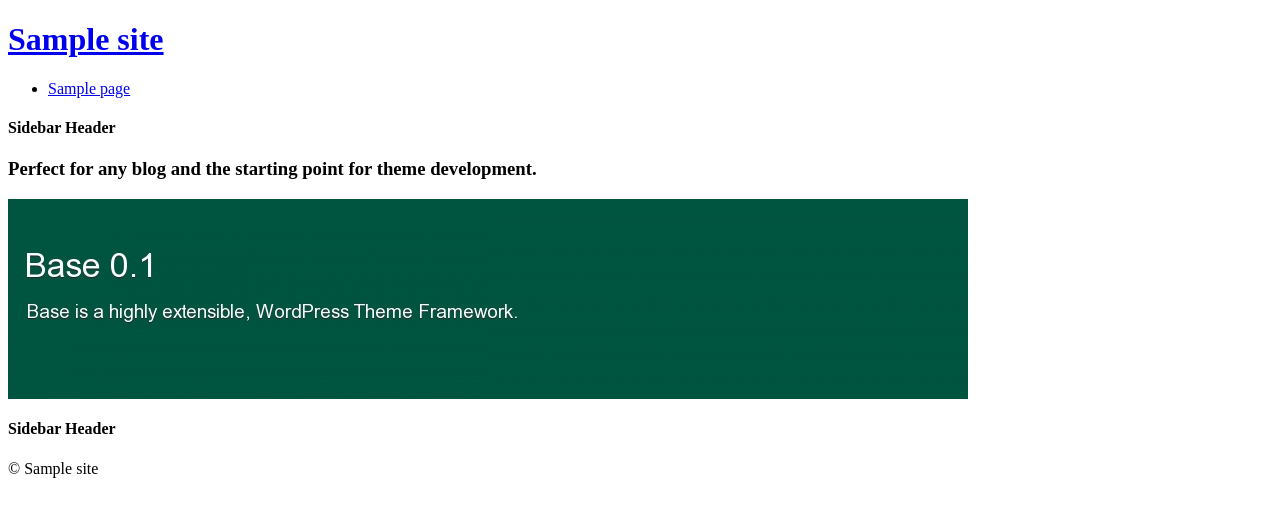
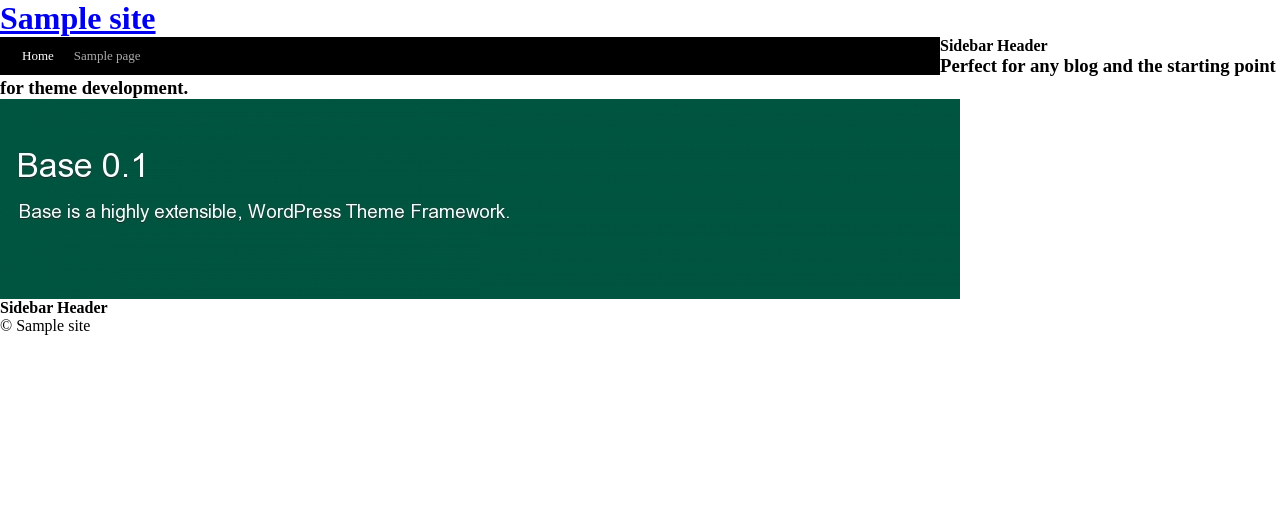
Before and after one commit to sreekumar-kr/base, a WordPress theme: template index.php in a window 1280 px wide. Shown: the top 517 px of the page. Run offline with PHP 8.4 and a stand-in for WordPress, Linux system fonts and the light colour scheme; the site name, menu and one post (Sample post) are stand-ins, and other content is empty.

Commit message:
Add: Added CSS for dropdown menu.

```diff
--- a/index.php
+++ b/index.php
@@ -21,9 +21,9 @@ it's necessary because your themes stylesheet is now deeply nested within the wo
 
 Ensure that echo is added before the function in the php tag as the plain function does not generate the actual url but only fetches it
 -->
+<!-- GOOGLE FONTS
+<link href='http://fonts.googleapis.com/css?family=Open+Sans' rel='stylesheet' type='text/css'>
 
-<link href='http://fonts.googleapis.com/css?family=Open+Sans' rel='stylesheet' type='text/css'>
-<!-- GOOGLE FONTS
 The Link above enables the Dancing Script font from Google fonts so we can set whatever text we want to use that font.
 Google fonts are a great way to give your theme some custom typographic style. It just works!
 -->
@@ -53,15 +53,14 @@ Google fonts are a great way to give your theme some custom typographic style. I
             -->
 		</div>
 
-		<div id="menu">
+		<div id="access" role="navigation">
+		  <?php /* Allow screen readers / text browsers to skip the navigation menu and get right to the good stuff */ ?>
+			<div class="skip-link screen-reader-text"><a href="#content" title="<?php esc_attr_e( 'Skip to content', 'twentyten' ); ?>"><?php _e( 'Skip to content', 'twentyten' ); ?></a></div>
+			<?php /* Our navigation menu. If one isn't filled out, wp_nav_menu falls back to wp_page_menu. The menu assiged to the primary position is the one used. If none is assigned, the menu with the lowest ID is used. */ ?>
+			<?php wp_nav_menu( array( 'container_class' => 'menu-header', 'theme_location' => 'primary' ) ); ?>
+		</div><!-- #access -->
 
-			<ul>
-				<?php wp_list_pages('title_li='); ?>
-			</ul>
-
-		</div>
 		<div id="content">
-
 			<div id="sidebar" class="left"><!-- Left Sidebar Begins Here -->
 				<h4>Sidebar Header</h4>
 			</div>
--- a/style.css
+++ b/style.css
@@ -6,3 +6,104 @@
 	Author: Sreekumar Kr
 	Author URI: https://github.com/sreekumar-kr
 */
+
+
+html, body, div, span, applet, object, iframe,
+h1, h2, h3, h4, h5, h6, p, blockquote, pre,
+a, abbr, acronym, address, big, cite, code,
+del, dfn, em, font, img, ins, kbd, q, s, samp,
+small, strike, strong, sub, sup, tt, var,
+b, u, i, center,
+dl, dt, dd, ol, ul, li,
+fieldset, form, label, legend,
+table, caption, tbody, tfoot, thead, tr, th, td {
+	background: transparent;
+	border: 0;
+	margin: 0;
+	padding: 0;
+	vertical-align: baseline;
+}
+
+/* Text meant only for screen readers */
+.screen-reader-text {
+	position: absolute;
+	left: -9000px;
+}
+
+#access {
+	background: #000;
+	display: block;
+	float: left;
+	margin: 0 auto;
+	width: 940px;
+}
+#access .menu-header,
+div.menu {
+	font-size: 13px;
+	margin-left: 12px;
+	width: 928px;
+}
+#access .menu-header ul,
+div.menu ul {
+	list-style: none;
+	margin: 0;
+}
+#access .menu-header li,
+div.menu li {
+	float: left;
+	position: relative;
+}
+#access a {
+	color: #aaa;
+	display: block;
+	line-height: 38px;
+	padding: 0 10px;
+	text-decoration: none;
+}
+#access ul ul {
+	box-shadow: 0px 3px 3px rgba(0,0,0,0.2);
+	-moz-box-shadow: 0px 3px 3px rgba(0,0,0,0.2);
+	-webkit-box-shadow: 0px 3px 3px rgba(0,0,0,0.2);
+	display: none;
+	position: absolute;
+	top: 38px;
+	left: 0;
+	float: left;
+	width: 180px;
+	z-index: 99999;
+}
+#access ul ul li {
+	min-width: 180px;
+}
+#access ul ul ul {
+	left: 100%;
+	top: 0;
+}
+#access ul ul a {
+	background: #333;
+	line-height: 1em;
+	padding: 10px;
+	width: 160px;
+	height: auto;
+}
+#access li:hover > a,
+#access ul ul :hover > a {
+	background: #333;
+	color: #fff;
+}
+#access ul li:hover > ul {
+	display: block;
+}
+#access ul li.current_page_item > a,
+#access ul li.current-menu-ancestor > a,
+#access ul li.current-menu-item > a,
+#access ul li.current-menu-parent > a {
+	color: #fff;
+}
+* html #access ul li.current_page_item a,
+* html #access ul li.current-menu-ancestor a,
+* html #access ul li.current-menu-item a,
+* html #access ul li.current-menu-parent a,
+* html #access ul li a:hover {
+	color: #fff;
+}
```
